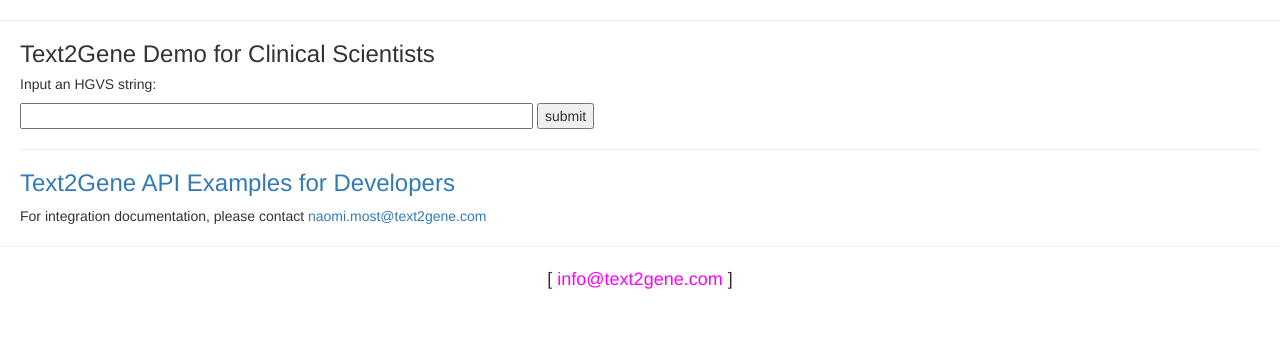
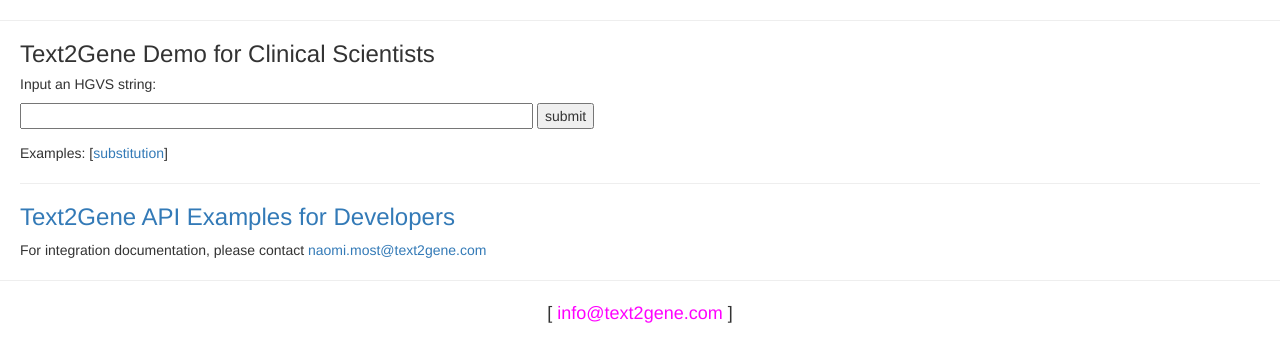
Before and after one commit to text2gene/text2gene, a Flask app: page / in a window 1280 px wide. Shown: the part 69-431 px from the top of the page. Run offline with Flask 2, Linux system fonts and the light colour scheme; parts of the project's set-up code (start-up, migrations or seed data) failed here and were passed over; some libraries are stand-ins or nearby versions.

Commit message:
added "examples" line to demo page

```diff
--- a/requirements.txt
+++ b/requirements.txt
@@ -8,8 +8,10 @@ metapub
 metavariant
 MySQL-python
 numpy
+pip
 PySQLPool
 pytest
 requests
+setuptools
 uta
 virtualenv
--- a/text2gene/templates/demo.html
+++ b/text2gene/templates/demo.html
@@ -23,6 +23,7 @@
    <input type="text" name="hgvs_text" size="60"/>
    <button type="submit">submit</button>
 </form>
+<p>Examples: [<a href="/query/NM_001005862.2:c.2239G%3ET">substitution</a>]
 
 <!--
 
```
